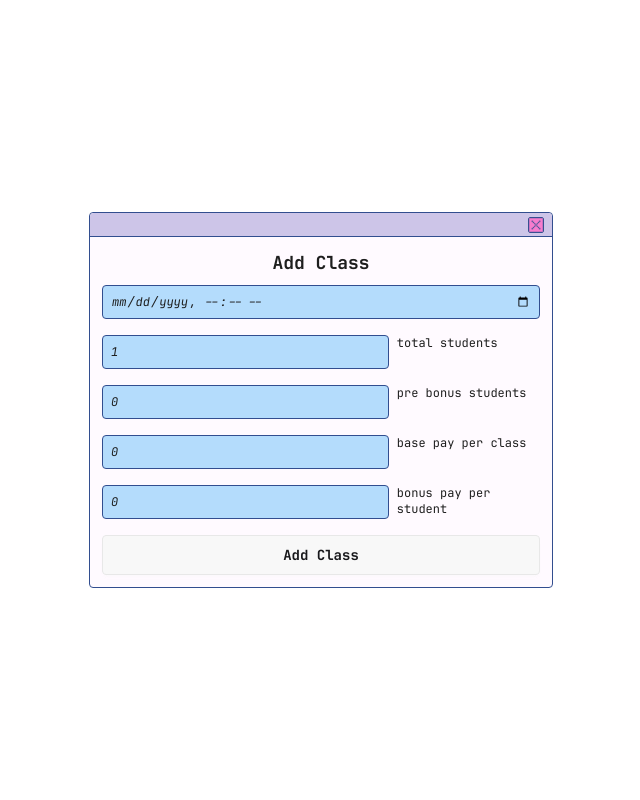
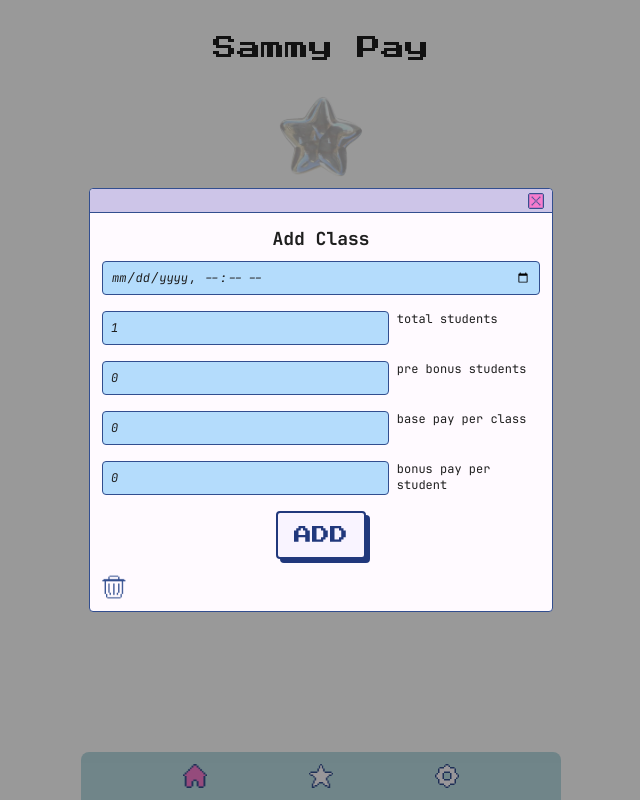
Before and after one commit to tbjp/sammy-pay, a Vue app: page / in a window 1280 px wide. Both pictures are taken after a click on the picture 838 px from the left and 218 px from the top of the page. Shown: the whole page, without its empty margins (319-959 px from the left). Built offline with nearby package versions, Linux system fonts and the light colour scheme.

Commit message:
Added delete button for classes

```diff
--- a/src/components/AddEditClass.vue
+++ b/src/components/AddEditClass.vue
@@ -2,6 +2,8 @@
 import { ref, watch } from "vue";
 import { useAppStore } from "../stores/store";
 import Exit from "../assets/images/icons/exit.png";
+import Delete from "../assets/images/icons/delete.png";
+import PixelButton from "./PixelButton.vue";
 
 const props = defineProps({
   showModal: {
@@ -14,7 +16,7 @@ const props = defineProps({
   },
 });
 
-const emit = defineEmits(["closeModal"]);
+const emit = defineEmits(["closeModal", "onClassDeleted"]);
 
 const appStore = useAppStore();
 
@@ -75,6 +77,11 @@ function toggleModal() {
   emit("closeModal");
 }
 
+function deleteClass() {
+  appStore.deleteClass(props.currentClass.id);
+  emit("onClassDeleted");
+}
+
 const newClass = ref({
   class_date: "",
   num_students: 1,
@@ -96,7 +103,7 @@ watch(
 </script>
 
 <template>
-  <dialog class="modal" :class="{ 'modal-open': showModal }" data-theme="light">
+  <dialog class="modal" :class="{ 'modal-open': showModal }">
     <div class="modal-box bg-transparent shadow-none">
       <div class="bg-bg-pink min-h-24 border border-accent-navy rounded w-full">
         <div
@@ -159,14 +166,15 @@ watch(
               />
               <div class="flex-1/3">bonus pay per student</div>
             </div>
-            <button type="submit" class="btn">
-              {{ currentClass ? "Edit Class" : "Add Class" }}
+            <PixelButton>{{ currentClass ? "EDIT" : "ADD" }}</PixelButton>
+            <button @click="deleteClass()">
+              <img :src="Delete" alt="Delete" class="w-6 h-6" />
             </button>
           </form>
         </div>
       </div>
     </div>
-    <form method="dialog" class="modal-backdrop" data-theme="light">
+    <form method="dialog" class="modal-backdrop">
       <button @click="toggleModal()">close</button>
     </form>
   </dialog>
--- a/src/components/AddEditPayPeriod.vue
+++ b/src/components/AddEditPayPeriod.vue
@@ -2,6 +2,7 @@
 import { ref, watch } from "vue";
 import { useAppStore } from "../stores/store";
 import Exit from "../assets/images/icons/exit.png";
+import PixelButton from "./PixelButton.vue";
 
 const props = defineProps({
   showModal: {
@@ -78,7 +79,7 @@ watch(
 </script>
 
 <template>
-  <dialog class="modal" :class="{ 'modal-open': showModal }" data-theme="light">
+  <dialog class="modal" :class="{ 'modal-open': showModal }">
     <div class="modal-box bg-transparent shadow-none">
       <div class="bg-bg-pink min-h-24 border border-accent-navy rounded w-full">
         <div
@@ -110,14 +111,12 @@ watch(
               />
               <div class="flex-1/3">end date</div>
             </div>
-            <button type="submit" class="btn">
-              {{ currentPayPeriod ? "Edit Pay Period" : "Add Pay Period" }}
-            </button>
+            <PixelButton>{{ currentPayPeriod ? "EDIT" : "ADD" }}</PixelButton>
           </form>
         </div>
       </div>
     </div>
-    <form method="dialog" class="modal-backdrop" data-theme="light">
+    <form method="dialog" class="modal-backdrop">
       <button @click="toggleModal()">close</button>
     </form>
   </dialog>
--- /dev/null
+++ b/src/components/PixelButton.vue
@@ -0,0 +1,20 @@
+<template>
+  <div class="flex justify-center">
+    <div class="relative inline-block w-content">
+      <!-- Shadow behind the button -->
+      <div
+        class="absolute rounded left-1 top-1 font-display-pixel px-4 py-2 text-lg bg-[#21387C] border-2 border-[#21387C] pointer-events-none"
+        aria-hidden="true"
+      >
+        <slot></slot>
+      </div>
+
+      <!-- Actual button -->
+      <button
+        class="relative rounded font-display-pixel px-4 py-2 text-lg text-[#21387C] bg-[#F9F4FF] border-2 border-[#21387C] hover:translate-x-1 hover:translate-y-1 transition-transform"
+      >
+        <slot></slot>
+      </button>
+    </div>
+  </div>
+</template>
--- a/src/stores/store.js
+++ b/src/stores/store.js
@@ -83,6 +83,20 @@ export const useAppStore = defineStore('app', {
       this.payPeriods.unshift(newPeriod)
     },
 
+    editPayPeriod({ id, start_date, end_date }) {
+      const periodItem = this.payPeriods.find(period => period.id === id)
+      if (!periodItem) {
+        console.error(`Pay period with id ${id} not found`)
+        return
+      }
+      periodItem.start_date = start_date
+      periodItem.end_date = end_date
+    },
+
+    deletePayPeriod(id) {
+      this.payPeriods = this.payPeriods.filter(period => period.id !== id)
+    },
+
     // Class actions
     addClass({ pay_period_id, class_date, num_students, num_bonus_students, base_pay_per_class, bonus_pay_per_student }) {
       const newClass = {
@@ -110,6 +124,10 @@ export const useAppStore = defineStore('app', {
       classItem.num_bonus_students = num_bonus_students
       classItem.base_pay_per_class = base_pay_per_class
       classItem.bonus_pay_per_student = bonus_pay_per_student
+    },
+
+    deleteClass(id) {
+      this.classes = this.classes.filter(cls => cls.id !== id)
     },
 
     getClassesForPayPeriod({start_date, end_date}) {
--- a/src/views/ClassDetail.vue
+++ b/src/views/ClassDetail.vue
@@ -25,6 +25,10 @@ if (!classData.value) {
 
 function toggleModal() {
   showModal.value = !showModal.value;
+}
+
+function onClassDeleted() {
+  router.push("/");
 }
 </script>
 
@@ -71,6 +75,7 @@ function toggleModal() {
       <classModal
         :showModal="showModal"
         @closeModal="toggleModal()"
+        @onClassDeleted="onClassDeleted()"
         :currentClass="classData"
       />
     </div>
```
